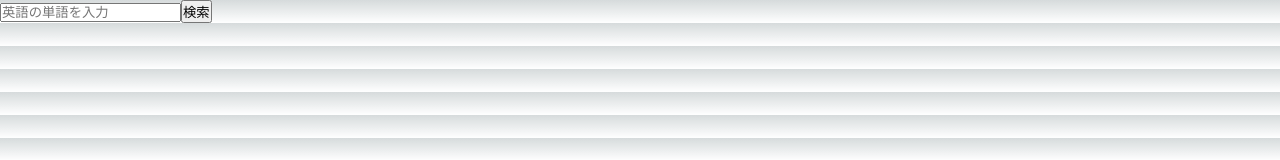
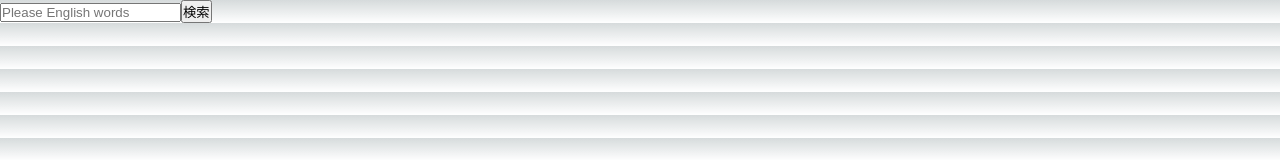
Before and after one commit to pirosiki002/americagon, a Next.js app: page / in a window 1280 px wide. Shown: the top 160 px of the page. Built offline with nearby package versions, Linux system fonts and the light colour scheme.

Commit message:
✨ message translate JP to EN

```diff
--- a/pages/index.tsx
+++ b/pages/index.tsx
@@ -19,7 +19,7 @@ const Dictionary = () => {
     <div>
       <input
         type="text"
-        placeholder="英語の単語を入力"
+        placeholder="Please English words"
         value={query}
         onChange={(e) => setQuery(e.target.value)}
       />
```
